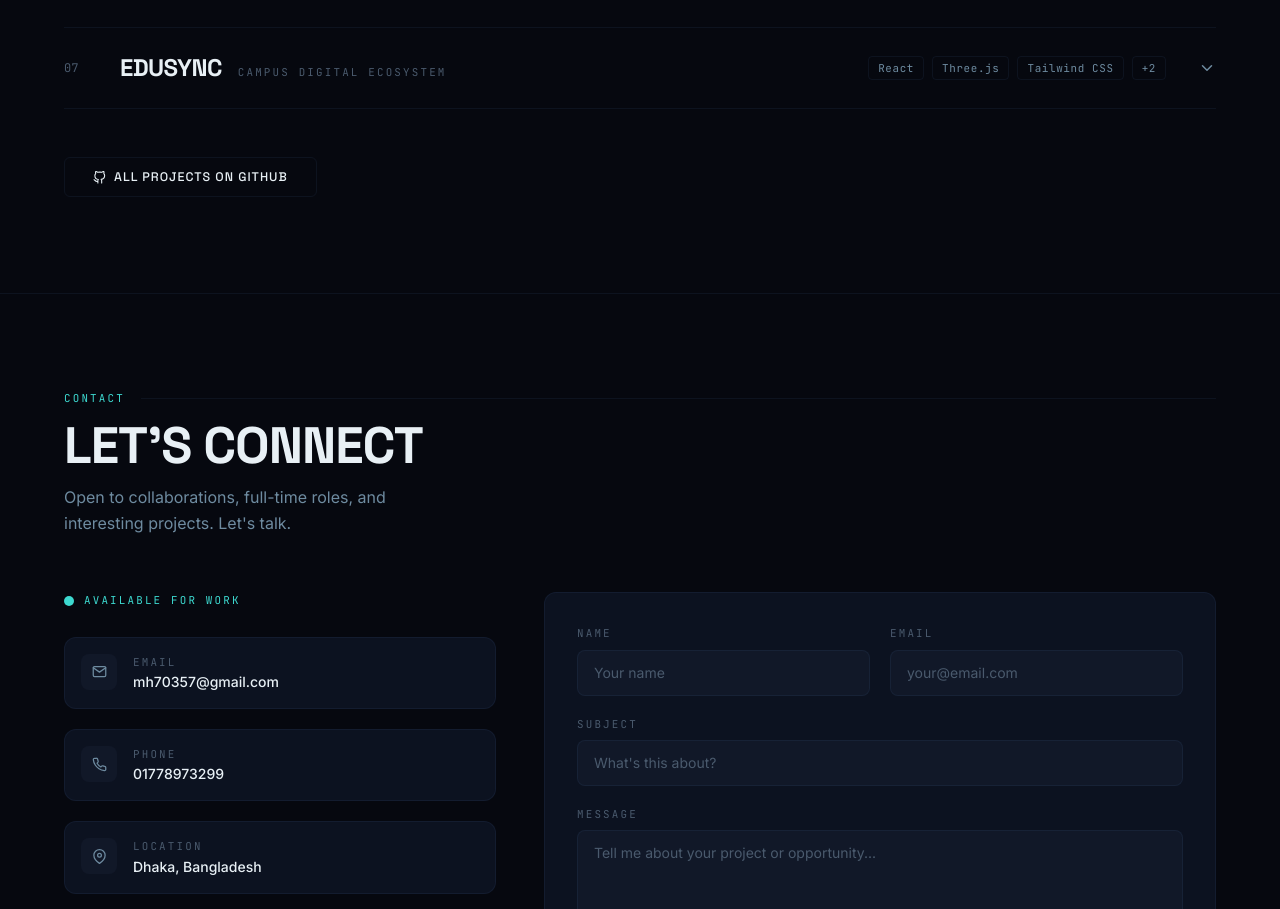
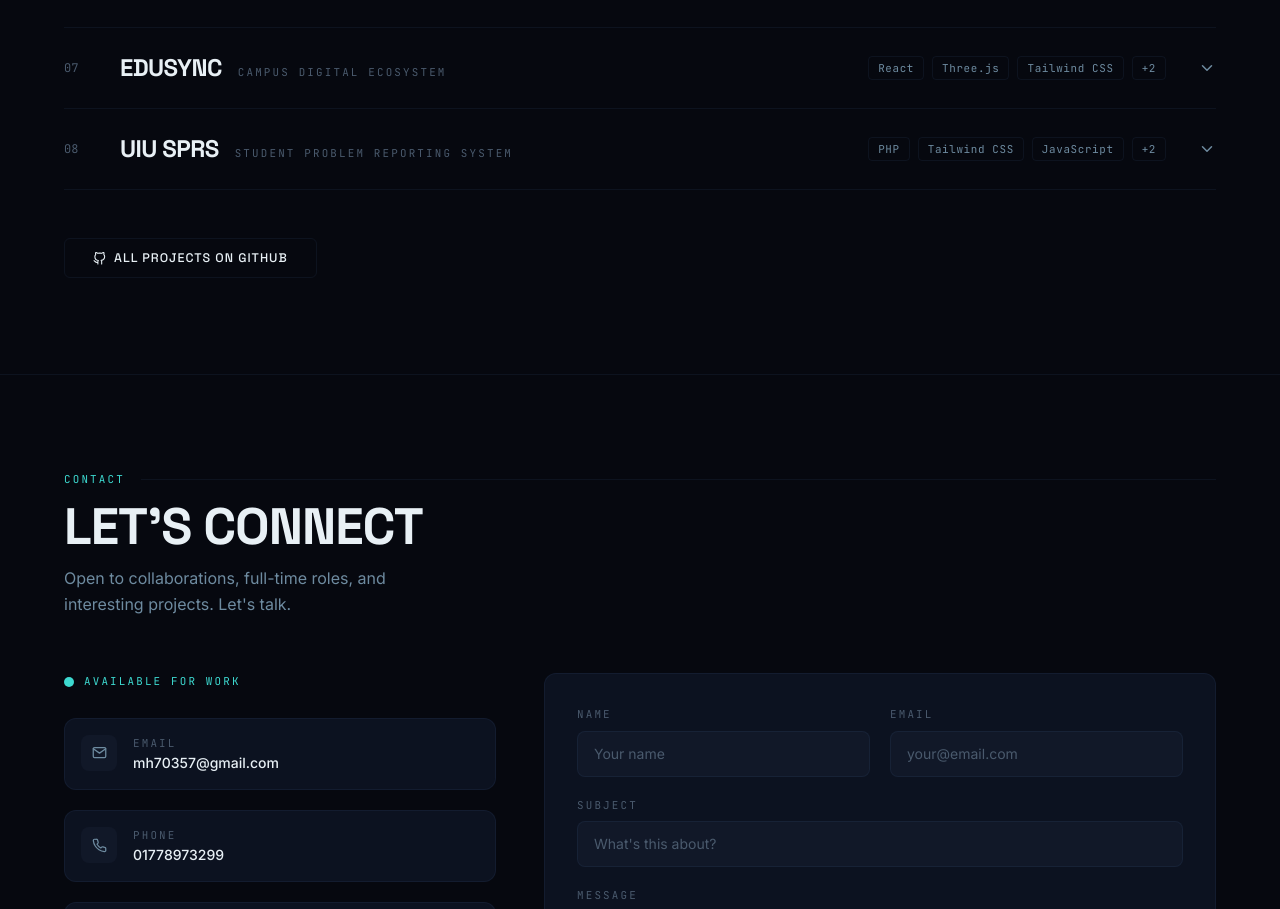
Before and after one commit to MH-Shomik/Simple_Portfolio, a React (Vite) app: page / in a window 1280 px wide. Shown: the part 4752-5661 px from the top of the page. Built offline with nearby package versions, Linux system fonts and the light colour scheme.

Commit message:
Add UIU SPRS platform to projects

```diff
--- a/src/data/resumeData.js
+++ b/src/data/resumeData.js
@@ -204,6 +204,18 @@ export const projects = [
     gradient: 'from-fuchsia-600 to-pink-600',
     featured: true,
   },
+  {
+    id: 8,
+    title: 'UIU SPRS',
+    subtitle: 'Student Problem Reporting System',
+    description:
+      'An intelligent platform designed to transform university administration communication. Features AI-powered issue routing, specialized dashboards for students and staff, real-time progress tracking, and a modern glassmorphism UI.',
+    tech: ['PHP', 'Tailwind CSS', 'JavaScript', 'Vite', 'MySQL'],
+    live: '',
+    github: 'https://github.com/Rayat-7/uiusprs.git',
+    gradient: 'from-orange-500 to-amber-500',
+    featured: true,
+  },
 ]
 
 export const experience = [
```
